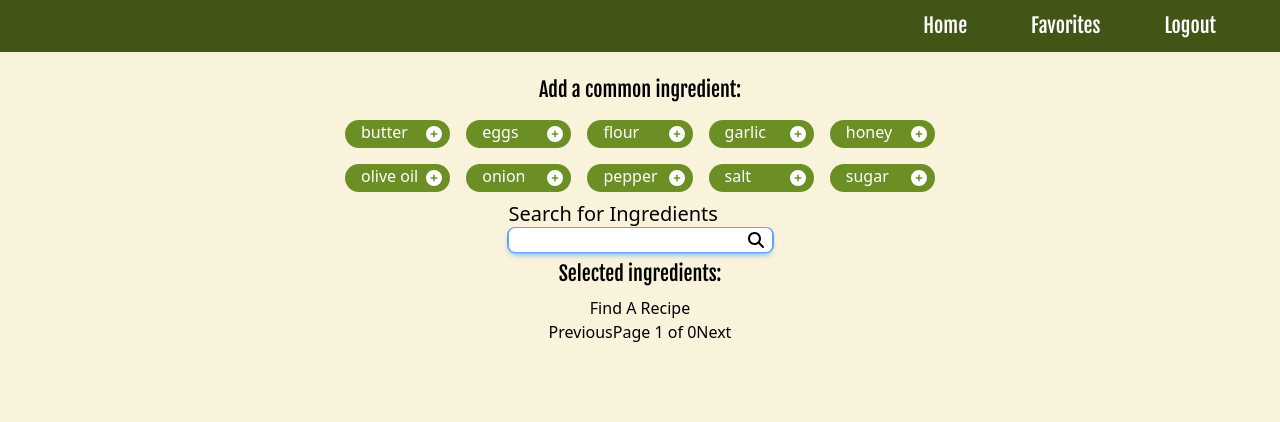
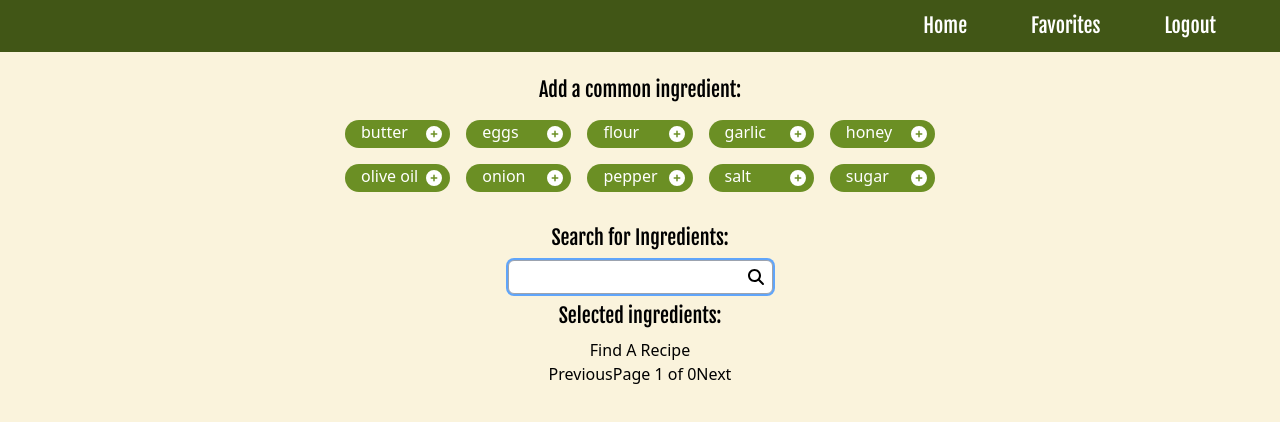
Before and after one commit to Code-the-Dream-School/hh-team5-front, a React (Vite) app: page /FindARecipe in a window 1280 px wide. Shown: the top 422 px of the page. Built offline with nearby package versions, Linux system fonts and the light colour scheme.

Commit message:
Update styles for RecipeSearch component

```diff
--- a/src/components/SearchPage/RecipeSearch.jsx
+++ b/src/components/SearchPage/RecipeSearch.jsx
@@ -32,19 +32,18 @@ const RecipeSearch = ({ commonIngredients, handleAddIngredient, selectedIngredie
   }
 
   return (
-    <form onSubmit={handleSearch}>
-      <label className="text-xl">Search for Ingredients</label>
-      <br />
-      <span className="focus-within:ring-2 focus-within:ring-blue-400 rounded-md focus-within:shadow-md focus-within:shadow-blue-400">
+    <form className="flex flex-col items-center mt-4" onSubmit={handleSearch}>
+      <label className="font-heading text-black text-xl text-center m-2">Search for Ingredients:</label>
+      <span className="flex flex-row px-2 justify-evenly bg-white focus-within:ring-2 focus-within:ring-blue-400 rounded-md focus-within:shadow-s focus-within:shadow-blue-400 border-gray-400 border-[0.5px]">
         <input
-          className="border-none focus:ring-0 outline-none rounded-l-md"
+          className="py-1 border-none focus:ring-0 outline-none rounded-l-md"
           id="ingredients"
           type="text"
           autoFocus
           value={searchTerm}
           onChange={(e) => setSearchTerm(e.target.value)}
         />
-        <button className="bg-white rounded-r-md px-2">
+        <button className="bg-white rounded-r-md">
           <FontAwesomeIcon icon={faMagnifyingGlass} />
         </button>
       </span>
```
